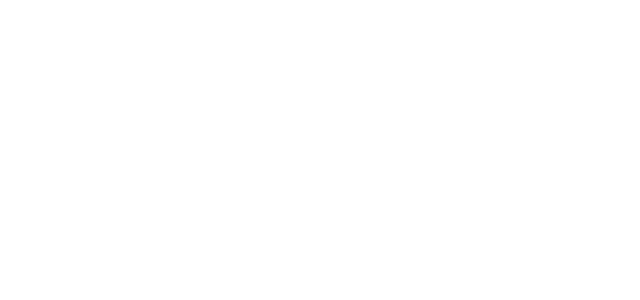
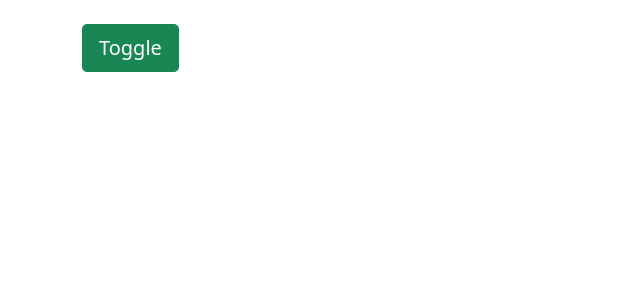
Before and after one commit to jkprogramador/vue-udemy-transitions-and-animations, a Vue app in the folder src/: page / in a window 1280 px wide. Shown: the top 300 px of the page, without its empty margins (0-640 px from the left). Built offline with nearby package versions, Linux system fonts and the light colour scheme.

Commit message:
Animating with CSS Transitions

```diff
--- a/src/src/App.vue
+++ b/src/src/App.vue
@@ -1,7 +1,43 @@
-<template></template>
+<template>
+    <div class="row my-4">
+        <div class="col">
+            <button
+                @click="flag = !flag"
+                class="btn btn-success btn-lg"
+                type="button"
+            >
+                Toggle
+            </button>
+
+            <transition name="fade">
+                <h2 v-if="flag" class="display-2 my-3">Hello World!</h2>
+            </transition>
+        </div>
+    </div>
+</template>
 
 <script>
 export default {
     name: "App",
+    data() {
+        return {
+            flag: false,
+        };
+    },
 };
 </script>
+
+<style>
+.fade-enter-from {
+    opacity: 0;
+}
+
+.fade-enter-active {
+    transition: all 0.25s linear;
+}
+
+.fade-leave-to {
+    transition: all 0.25s linear;
+    opacity: 0;
+}
+</style>
```
